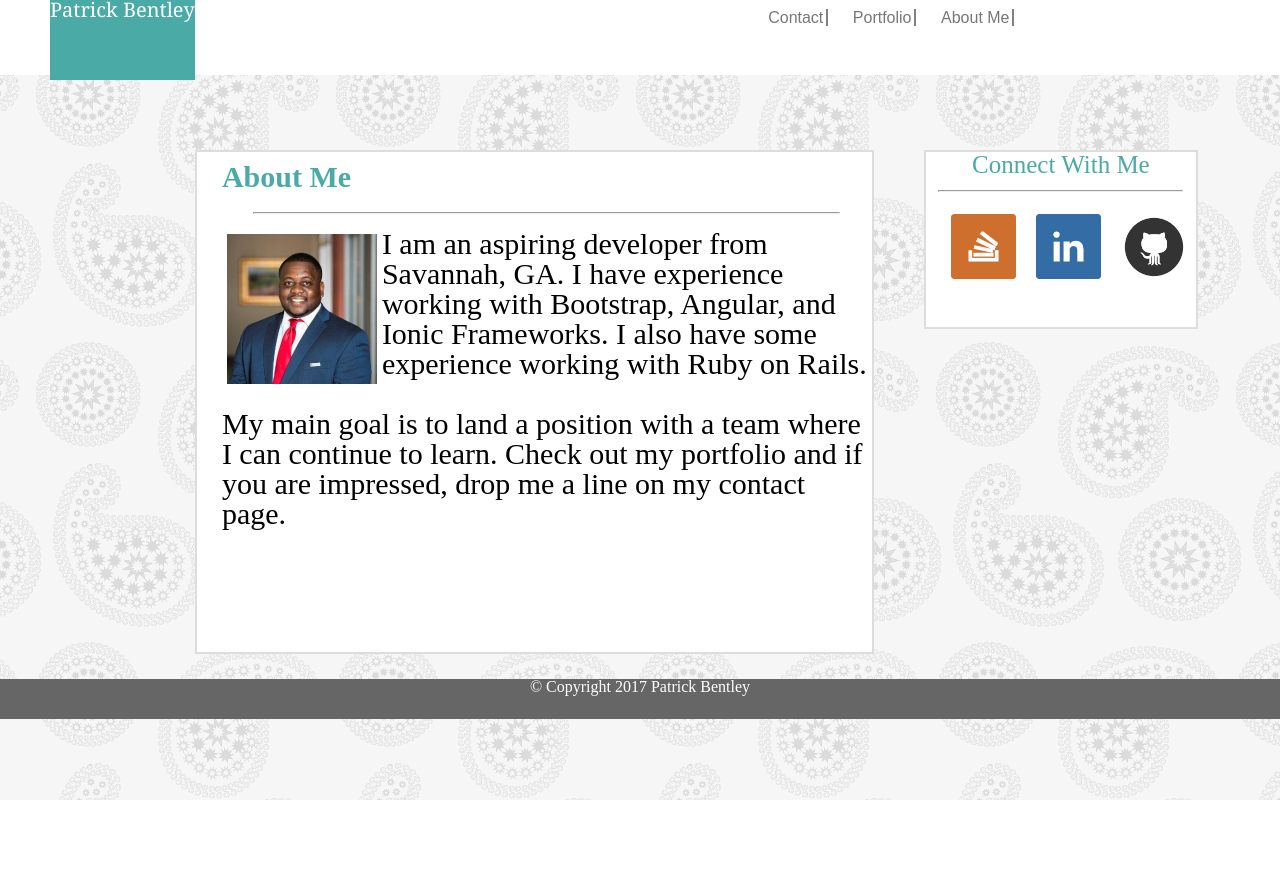
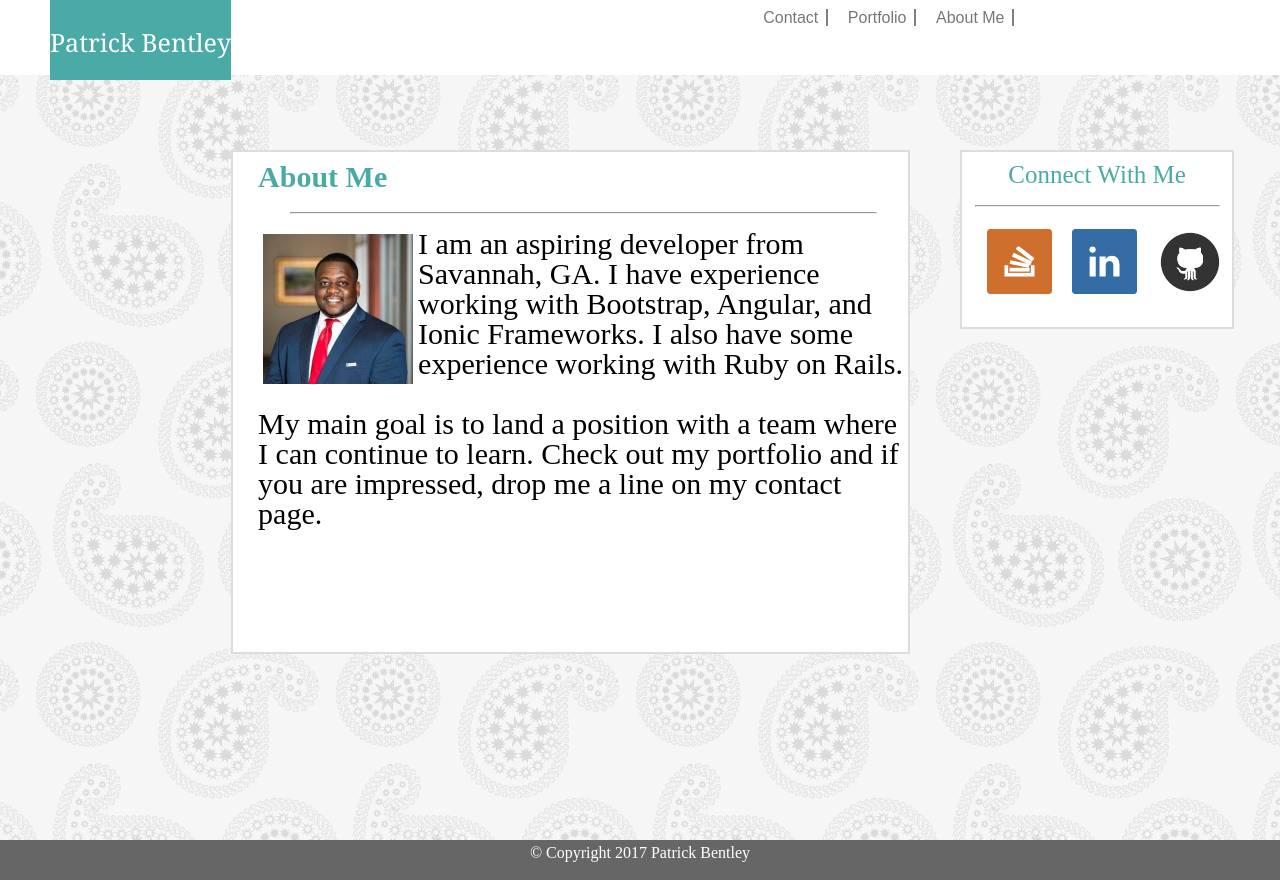
Before and after one commit to Bentley912/Basic-Portfolio, a PHP site: page / in a window 1280 px wide. Before the commit the page ends 800 px from the top, so only its background shows below. Run offline with PHP 8.4, Linux system fonts and the light colour scheme.

Commit message:
Changed Styling for Nav, Footer, and Sidebar
Styling Change

```diff
--- a/assets/css/style.css
+++ b/assets/css/style.css
@@ -16,8 +16,7 @@ body {
 }
 .navbar ul li a{
   border-right: 2px solid grey;
-  margin-left: 5px;
-  padding-right:2.5px;
+  padding-right:7.5px;
   color:#777777;
 }
 .navbar ul li a:hover{
@@ -42,7 +41,8 @@ ul li a{
 .logo h1{
   color:white;
   font-family: 'Georgia', Times, Times New Roman, serif;
-  font-size: 20px;
+  font-size: 25px;
+  margin-top:30px;
 }
 
 footer{
@@ -52,6 +52,13 @@ footer{
   border-top:5px solid #4aaaa5;
   text-align: center;
   color:white;
+  position:absolute;
+  bottom:-80px;
+  width:100%;
+}
+
+footer h3{
+  margin-top:5px;
 }
 
 h1{
@@ -74,6 +81,7 @@ h1{
   float:left;
   border: 2px solid #dddddd;
   margin-bottom: 25px;
+  positon:relative;
 }
 
 .main h1{
@@ -104,7 +112,7 @@ text-align:center;
 border: 2px solid #dddddd;
 }
 
-.social h1{
+.social h2{
   padding: 10px 0px 5px 0;
 }
 
@@ -131,7 +139,7 @@ hr{
   font-size:30px;
   float:left;
   border: 2px solid #dddddd;
-  margin-bottom: 25px;
+  margin-bottom: 50px;
   position:relative;
 }
 .portfolio h1{
@@ -158,10 +166,6 @@ hr{
   color:white;
   font-size:20px;
 }
-
-form{
-  font-family:Arial;
-}
 .entry input{
   width:90%;
   margin:5px;
--- a/index.html
+++ b/index.html
@@ -49,9 +49,9 @@
 
 
   <footer>
-    <p>
+    <h3>
       &copy Copyright 2017 Patrick Bentley
-    </p>
+    </h3>
 
   </footer>
   </body>
```
